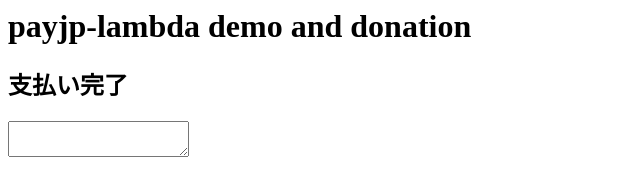
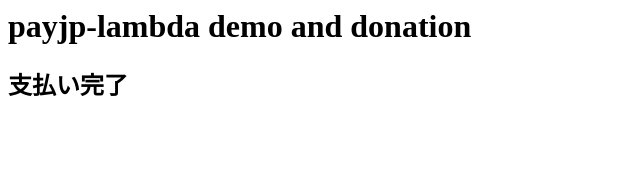
Before and after one commit to satetsu888/payjp-lambda, a website: page finish.html in a window 1280 px wide. Shown: the whole page, without its empty margins (0-640 px from the left). Drawn offline with Linux system fonts and the light colour scheme.

Commit message:
fix finish page

```diff
--- a/finish.html
+++ b/finish.html
@@ -4,6 +4,4 @@
 <body>
     <h1>payjp-lambda demo and donation</h1>
     <h2>支払い完了</h2>
-    <textarea name=result></textarea>
-
 </body>
```
